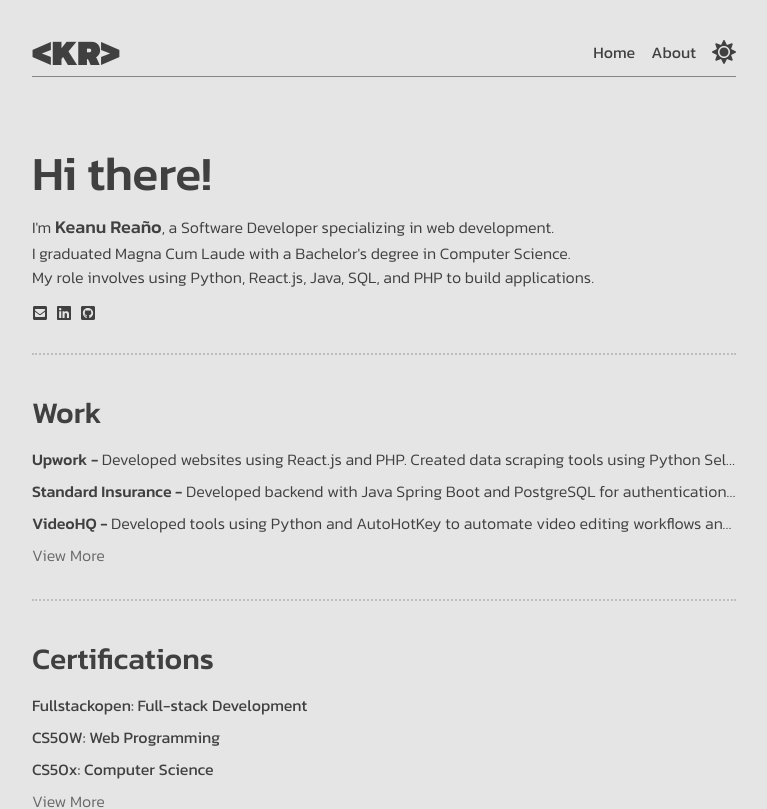
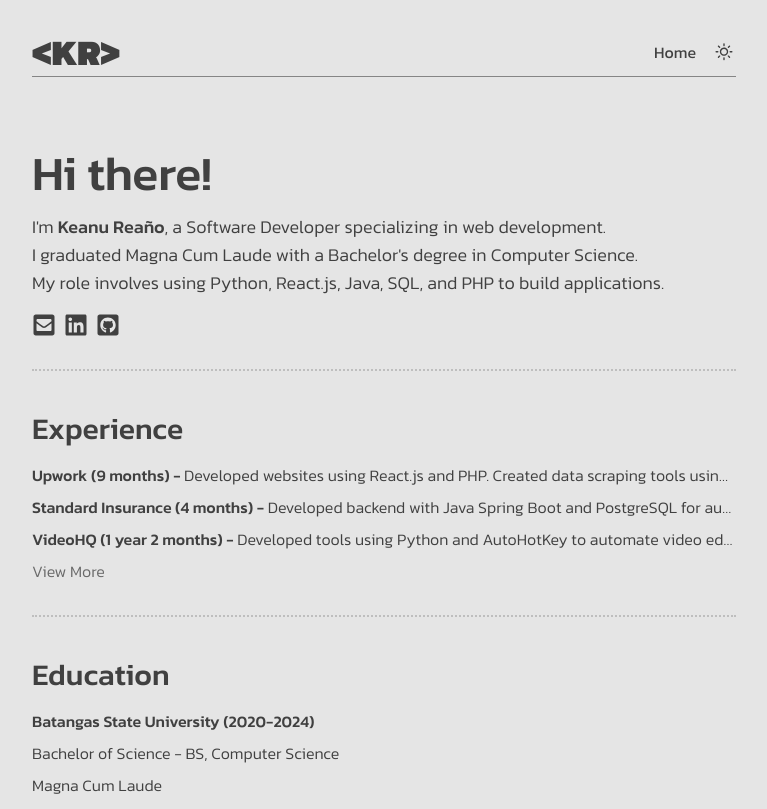
Before and after one commit to keanureano/keanureano.github.io, a Next.js app: page / in a window 1280 px wide. Shown: the top 809 px of the page, without its empty margins (256-1023 px from the left). Built offline with nearby package versions, Linux system fonts and the light colour scheme.

Commit message:
update components in page.tsx and Certifications.tsx, rename PastWork to Experience, add new Education component.

```diff
--- a/src/app/page.tsx
+++ b/src/app/page.tsx
@@ -1,6 +1,7 @@
 import Certifications from "@/components/Certifications";
-import Introduction from "@/components/Introduction";
-import PastWork from "@/components/PastWork";
+import Summary from "@/components/Summary";
+import Experience from "@/components/Experience";
+import Education from "@/components/Education";
 import { ResumeSchema } from "@/types/resumeSchema";
 import { promises as fs } from "fs";
 
@@ -10,8 +11,9 @@ export default async function Home() {
 
   return (
     <main className="flex-grow">
-      <Introduction resume={resume} />
-      <PastWork resume={resume} />
+      <Summary resume={resume} />
+      <Experience resume={resume} />
+      <Education resume={resume} />
       <Certifications resume={resume} />
     </main>
   );
--- a/src/components/Certifications.tsx
+++ b/src/components/Certifications.tsx
@@ -1,8 +1,8 @@
 import { ResumeSchema } from "@/types/resumeSchema";
+import formatDate from "@/utils/formatDate";
 import Link from "next/link";
 
 export default function Certifications({ resume }: { resume: ResumeSchema }) {
-  const linkedinUrl = resume.basics?.profiles?.[0].url as string;
   return (
     <>
       <h1>Certifications</h1>
@@ -12,20 +12,17 @@ export default function Certifications({ resume }: { resume: ResumeSchema }) {
           .reverse()
           .map((certificate) => {
             const name = certificate.name as string;
+            const issuer = certificate.issuer as string;
             const url = certificate.url as string;
             return (
               <li key={name}>
-                <Link href={url}>{name}</Link>
+                <Link href={url}>
+                  {name} - {issuer}
+                </Link>
               </li>
             );
           })}
-        <li>
-          <Link href={linkedinUrl}>
-            <p className="opacity-75">View More</p>
-          </Link>
-        </li>
       </ul>
-      <hr />
     </>
   );
 }
--- /dev/null
+++ b/src/components/Education.tsx
@@ -0,0 +1,33 @@
+import { ResumeSchema } from "@/types/resumeSchema";
+import formatDate from "@/utils/formatDate";
+import Link from "next/link";
+
+export default function Education({ resume }: { resume: ResumeSchema }) {
+  const institution = resume.education?.[0].institution as string;
+  const studyType = resume.education?.[0].studyType as string;
+  const area = resume.education?.[0].area as string;
+  const score = resume.education?.[0].score;
+  const url = "https://www.linkedin.com/school/batstateutheneu/" as string;
+  const date = formatDate(
+    resume.education?.[0].startDate,
+    resume.education?.[0].endDate
+  );
+
+  return (
+    <>
+      <h1>Education</h1>
+      <div className="flex flex-col space-y-2">
+        <p className="font-medium">
+          <Link href={url}>
+            {institution} {date?.startEnd}
+          </Link>
+        </p>
+        <p>
+          {studyType}, {area}
+        </p>
+        <p>{score}</p>
+      </div>
+      <hr />
+    </>
+  );
+}
--- a/src/components/PastWork.tsx
+++ b/src/components/Experience.tsx
@@ -1,21 +1,25 @@
 import { ResumeSchema } from "@/types/resumeSchema";
+import formatDate from "@/utils/formatDate";
 import Link from "next/link";
 
-export default function PastWork({ resume }: { resume: ResumeSchema }) {
+export default function Experience({ resume }: { resume: ResumeSchema }) {
   const linkedinUrl = resume.basics?.profiles?.[0].url as string;
   return (
     <>
-      <h1>Work</h1>
+      <h1>Experience</h1>
       <ul className="flex flex-col space-y-2">
         {resume.work?.slice(0, 3).map((work) => {
           const name = work.name as string;
           const url = work.url as string;
           const summary = work.summary as string;
+          const date = formatDate(work.startDate, work.endDate);
           return (
             <li key={name}>
               <Link href={url}>
                 <p className="truncate">
-                  <span className="font-medium">{name} - </span>
+                  <span className="font-medium">
+                    {name} {date?.duration} -{" "}
+                  </span>
                   {summary}
                 </p>
               </Link>
--- a/src/components/Header.tsx
+++ b/src/components/Header.tsx
@@ -9,7 +9,6 @@ export default function Header() {
       </Link>
       <nav className="flex items-end space-x-4 font-normal">
         <Link href="/">Home</Link>
-        <Link href="/about">About</Link>
         <ThemeSwitch />
       </nav>
     </header>
--- a/src/components/Introduction.tsx
+++ b/src/components/Summary.tsx
@@ -3,23 +3,23 @@ import Link from "next/link";
 import React from "react";
 import { FaEnvelopeSquare, FaGithubSquare, FaLinkedin } from "react-icons/fa";
 
-export default function Introduction({ resume }: { resume: ResumeSchema }) {
+export default function Summary({ resume }: { resume: ResumeSchema }) {
   const emailUrl = ("mailto:" + resume.basics?.email) as string;
   const linkedinUrl = resume.basics?.profiles?.[0].url as string;
   const githubUrl = resume.basics?.url as string;
   return (
     <>
       <h1 className="text-5xl">Hi there!</h1>
-      <p>{IntroductionText(resume)}</p>
+      <p className="text-lg">{IntroductionText(resume)}</p>
       <div className="pt-4 flex space-x-2">
         <Link href={emailUrl}>
-          <FaEnvelopeSquare />
+          <FaEnvelopeSquare size={24} />
         </Link>
         <Link href={linkedinUrl}>
-          <FaLinkedin />
+          <FaLinkedin size={24} />
         </Link>
         <Link href={githubUrl}>
-          <FaGithubSquare />
+          <FaGithubSquare size={24} />
         </Link>
       </div>
       <hr />
--- a/src/components/ThemeSwitch.tsx
+++ b/src/components/ThemeSwitch.tsx
@@ -2,7 +2,11 @@
 
 import { useState, useEffect } from "react";
 import { useTheme } from "next-themes";
-import { FaSun, FaMoon, FaSpinner } from "react-icons/fa";
+import {
+  WiHurricane,
+  WiMoonAltWaxingGibbous3,
+  WiDaySunny,
+} from "react-icons/wi";
 
 export default function ThemeSwitch() {
   const [mounted, setMounted] = useState(false);
@@ -12,16 +16,16 @@ export default function ThemeSwitch() {
     setMounted(true);
   }, []);
 
-  let ThemeIcon = FaSpinner;
+  let ThemeIcon = WiHurricane;
   let additionalClass = "";
   if (!mounted) additionalClass = "animate-spin";
-  else ThemeIcon = theme === "dark" ? FaMoon : FaSun;
+  else ThemeIcon = theme === "dark" ? WiMoonAltWaxingGibbous3 : WiDaySunny;
   const handleToggleTheme = () => setTheme(theme === "dark" ? "light" : "dark");
 
   return (
     <ThemeIcon
       onClick={handleToggleTheme}
-      className={`cursor-pointer select-none size-6 ${additionalClass}`}
+      className={`cursor-pointer select-none size-6 hover:animate-spin ${additionalClass}`}
     />
   );
 }
--- /dev/null
+++ b/src/utils/formatDate.ts
@@ -0,0 +1,41 @@
+import { Iso8601 } from "@/types/resumeSchema";
+
+export default function formatDate(
+  startDate: Iso8601 | undefined,
+  endDate: Iso8601 | undefined
+): { startEnd: string; duration: string } | undefined {
+  if (!startDate || !endDate) {
+    return undefined;
+  }
+
+  const start = new Date(startDate);
+  const end = new Date(endDate);
+
+  // Calculate year and month differences
+  let diffYears = end.getFullYear() - start.getFullYear();
+  let diffMonths = end.getMonth() - start.getMonth() + 1;
+
+  // Handle cases where end month is less than start month
+  if (diffMonths < 0) {
+    diffYears--;
+    diffMonths += 12;
+  }
+
+  // Construct the formatted duration string
+  let duration = "";
+  if (diffYears > 0) {
+    duration += `${diffYears} ${diffYears > 1 ? "years" : "year"}`;
+  }
+  if (diffMonths > 0) {
+    duration += ` ${duration ? " " : ""}${diffMonths} ${
+      diffMonths > 1 ? "months" : "month"
+    }`;
+  }
+
+  const formattedDate = {
+    startEnd: `(${start.getFullYear()}-${end.getFullYear()})`,
+    duration: `(${duration.trim()})`,
+  };
+
+  return formattedDate;
+}
```
